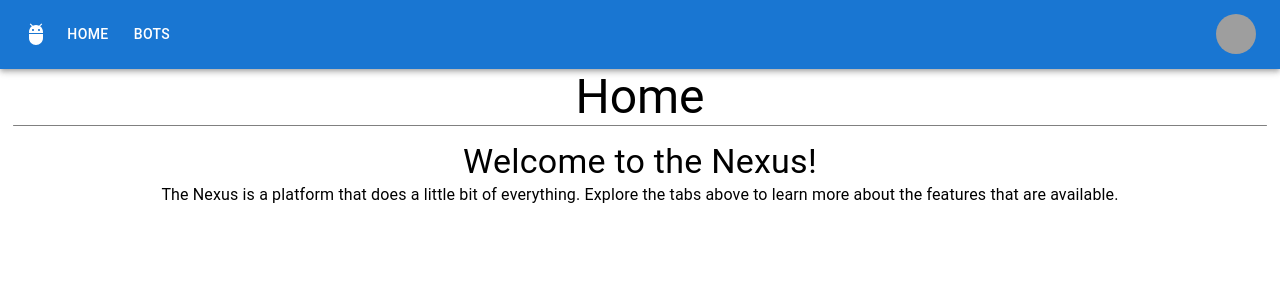
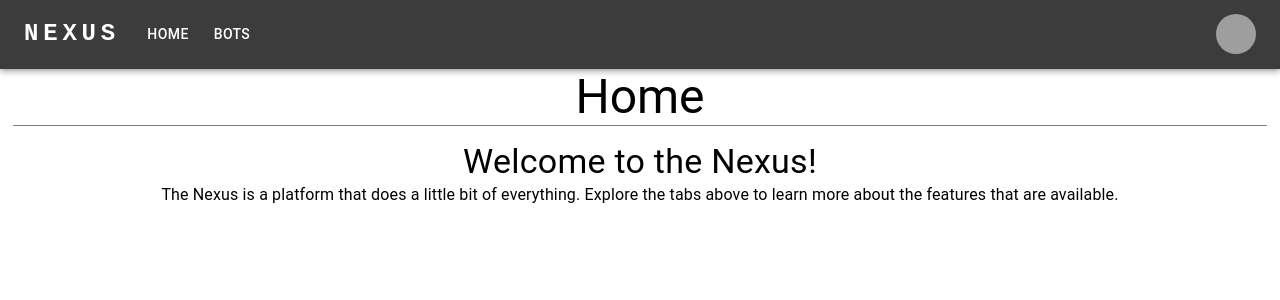
Before and after one commit to ryan-comer/nexus, a React (Create React App) app in the folder frontend/: page /#/ in a window 1280 px wide. Shown: the top 300 px of the page. Built offline with nearby package versions, Linux system fonts and the light colour scheme; grey boxes are pictures that could not be loaded.

Commit message:
Added color theme and default values for bot settings

```diff
--- a/frontend/src/App.js
+++ b/frontend/src/App.js
@@ -9,6 +9,8 @@ import MainBar from './components/MainBar';
 
 import { Provider } from 'react-redux';
 import store from './store';
+
+import { ThemeProvider, createTheme } from '@mui/material';
 
 const routes = [
   {
@@ -23,10 +25,22 @@ const routes = [
   }
 ]
 
+const theme = createTheme({
+  palette: {
+    primary: {
+      main: '#3c3c3c'
+    },
+    secondary: {
+      main: '#009820'
+    }
+  }
+})
+
 function App() {
   return (
     <div className="App">
       <Provider store={store}>
+        <ThemeProvider theme={theme}>
           <Router>
             <MainBar routes={routes}/>
             <Routes>
@@ -35,6 +49,7 @@ function App() {
               ))}
             </Routes>
           </Router>
+        </ThemeProvider>
       </Provider>
     </div>
   );
--- a/frontend/src/components/BotList.js
+++ b/frontend/src/components/BotList.js
@@ -62,11 +62,15 @@ export default function BotList(props) {
             boxShadow: 24,
             zIndex: 1000
         }}>
-            <BotSettings bot={botSettings} onClose={() => setBotSettings(null)}/>
+            <BotSettings bot={botSettings} onClose={() => setBotSettings(null)} onSave={() => {
+                getBots().then((response) => {
+                    dispatch(setBots(response));
+                });
+            }}/>
         </Box>}
         <Grid container spacing={3}>
             {bots.map((bot) => (
-                <Grid item xs={6} sm={3} md={2} key={bot.name}>
+                <Grid item xs={6} sm={3} xl={2} key={bot.name}>
                     <BotCard {...bot}
                     onStart={() => startBotByName(bot.name)}
                     onStop={() => stopBotByName(bot.name)}
--- a/frontend/src/components/BotSettings.js
+++ b/frontend/src/components/BotSettings.js
@@ -14,6 +14,8 @@ export default function BotSettings(props) {
             setTimeout(() => {
                 setShowMessage(false);
             }, 2000);
+
+            props.onSave();
         }).catch((error) => {
             setError(error.response.data);
             setTimeout(() => {
@@ -22,6 +24,16 @@ export default function BotSettings(props) {
         });
     }
 
+    // Reset settings to default values
+    function defaults() {
+        const newSettings = settings.map((setting) => {
+            return {...setting, value: setting.default}
+        });
+
+        setSettings(newSettings);
+    }
+
+    // Update an individual setting
     function updateSetting(name, value) {
         let settingsCopy = [...settings];
         let settingIndex = settingsCopy.findIndex((s) => s.name === name);
@@ -48,7 +60,7 @@ export default function BotSettings(props) {
                         {setting.type === 'NUMBER' &&
                         <Grid item xs={6}>
                             <Tooltip title={setting.description}>
-                                <TextField variant="standard" type="number" defaultValue={setting.value} onChange={(e) => updateSetting(setting.name, e.target.value)} sx={{
+                                <TextField variant="standard" type="number" value={setting.value} onChange={(e) => updateSetting(setting.name, e.target.value)} sx={{
                                     maxWidth: '100px'
                                 }}/>
                             </Tooltip>
@@ -72,6 +84,7 @@ export default function BotSettings(props) {
                 >{error}</Typography>
             }
             <Box sx={{padding: '10px', display: 'flex', justifyContent: 'right'}}>
+                <Button sx={{marginRight: '10px'}} variant="contained" size="small" onClick={defaults}>Defaults</Button>
                 <Button variant="contained" size="small" onClick={save}>Save</Button>
             </Box>
         </Box>
--- a/frontend/src/components/MainBar.js
+++ b/frontend/src/components/MainBar.js
@@ -11,7 +11,6 @@ import Avatar from '@mui/material/Avatar';
 import Button from '@mui/material/Button';
 import Tooltip from '@mui/material/Tooltip';
 import MenuItem from '@mui/material/MenuItem';
-import AdbIcon from '@mui/icons-material/Adb';
 
 import { useNavigate } from 'react-router-dom';
 
@@ -33,8 +32,9 @@ function ResponsiveAppBar(props) {
   const handleCloseNavMenu = (path) => {
     setAnchorElNav(null);
 
+    // Check if the path is a string
     if (path) {
-        navigate(path);
+      navigate(path);
     }
   };
 
@@ -46,7 +46,6 @@ function ResponsiveAppBar(props) {
     <AppBar position="static">
       <Container maxWidth={false}>
         <Toolbar disableGutters>
-          <AdbIcon sx={{ display: { xs: 'none', md: 'flex' }, mr: 1 }} />
           <Box sx={{ flexGrow: 1, display: { xs: 'flex', md: 'none' } }}>
             <IconButton
               size="large"
@@ -71,7 +70,7 @@ function ResponsiveAppBar(props) {
                 horizontal: 'left',
               }}
               open={Boolean(anchorElNav)}
-              onClose={handleCloseNavMenu}
+              onClose={() => setAnchorElNav(null)}
               sx={{
                 display: { xs: 'block', md: 'none' },
               }}
@@ -101,12 +100,9 @@ function ResponsiveAppBar(props) {
 
             </Menu>
           </Box>
-          <AdbIcon sx={{ display: { xs: 'flex', md: 'none' }, mr: 1 }} />
           <Typography
             variant="h5"
             noWrap
-            component="a"
-            href="#app-bar-with-responsive-menu"
             sx={{
               mr: 2,
               display: { xs: 'flex', md: 'none' },
@@ -121,6 +117,22 @@ function ResponsiveAppBar(props) {
             NEXUS
           </Typography>
           <Box sx={{ flexGrow: 1, display: { xs: 'none', md: 'flex' } }}>
+            <Typography
+              variant="h5"
+              noWrap
+              sx={{
+                display: 'flex',
+                alignItems: 'center',
+                mr: 2,
+                fontFamily: 'monospace',
+                fontWeight: 700,
+                letterSpacing: '.3rem',
+                color: 'inherit',
+                textDecoration: 'none',
+              }}
+            >
+              NEXUS
+            </Typography>
             {props.routes.map((route) => (
               <Button
                 key={route.name}
@@ -131,7 +143,6 @@ function ResponsiveAppBar(props) {
               </Button>
             ))}
           </Box>
-
           <Box sx={{ flexGrow: 0 }}>
             <Tooltip title="Open settings">
               <IconButton onClick={handleOpenUserMenu} sx={{ p: 0 }}>
```
Lines whose indentation alone changed are shown as unchanged.
